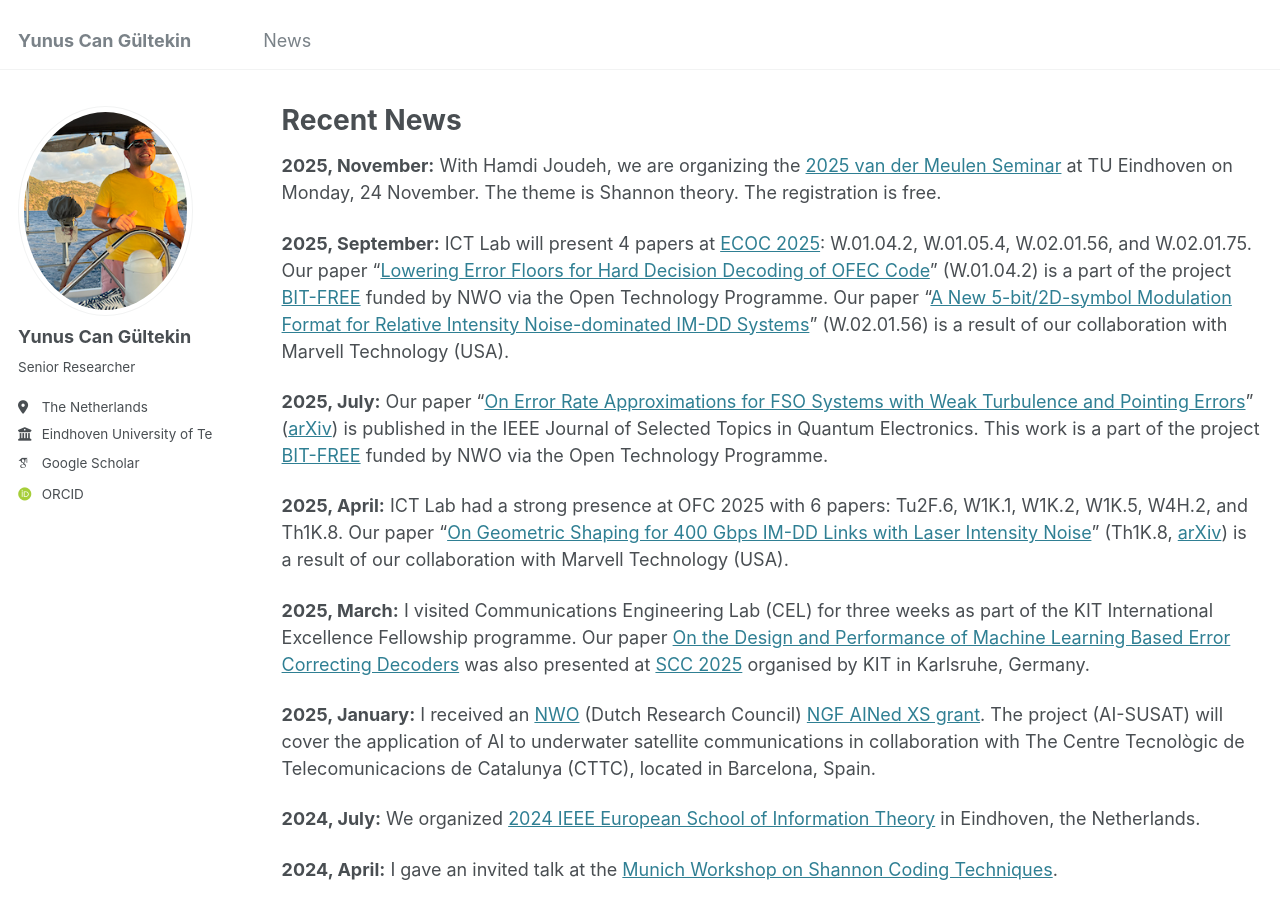
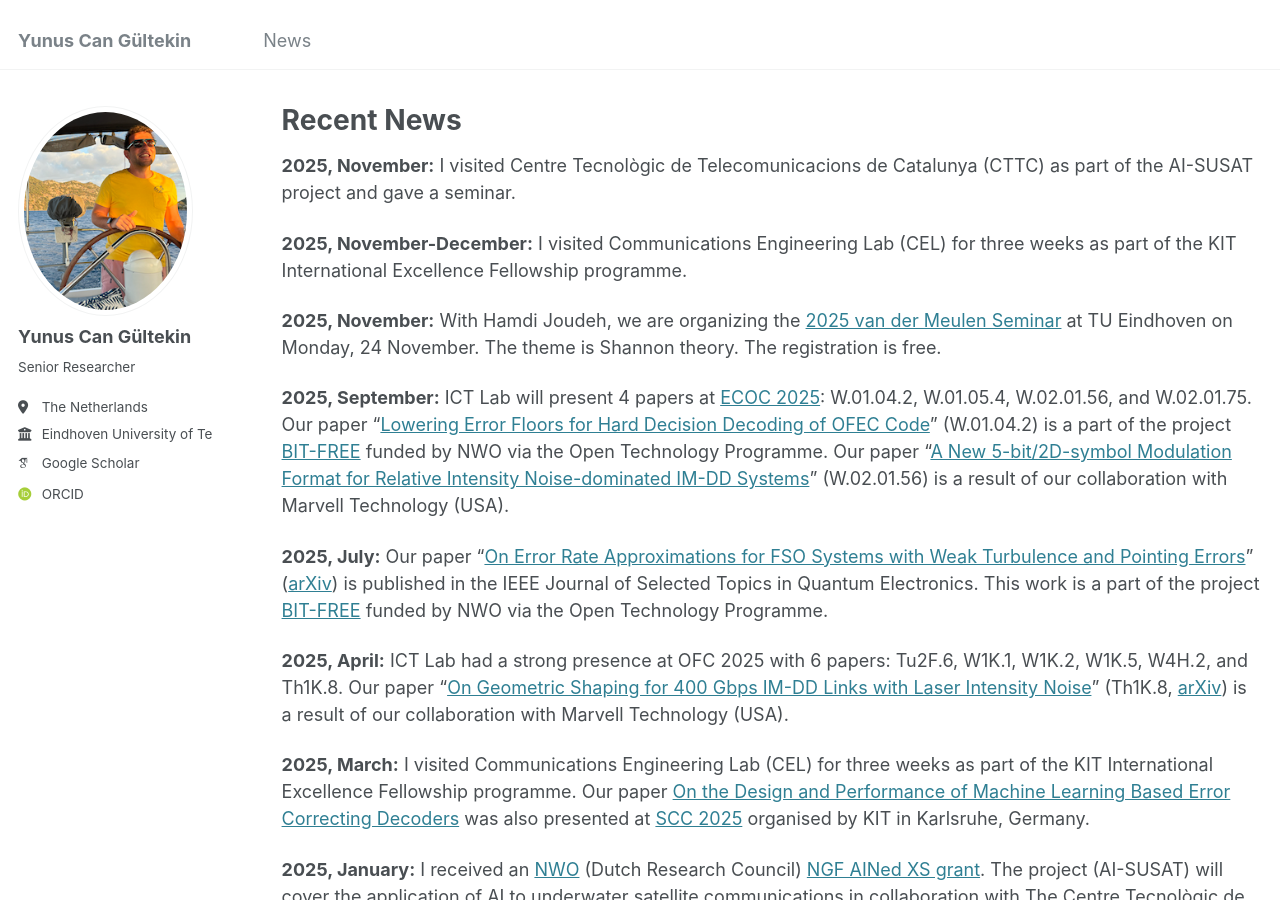
Before and after one commit to ycgultekin/ycgultekin.github.io, a Jekyll site: the page built from _pages/news.md, in a window 1280 px wide and 900 px high. Built offline with Jekyll 4.4.1, drawn with Linux system fonts in a browser that asks for light colours; some web fonts are replaced.

Commit message:
kit-3 cttc-1

```diff
--- a/_pages/news.md
+++ b/_pages/news.md
@@ -9,6 +9,10 @@ redirect_from:
 ---
 
 {% include base_path %}
+
+**2025, November:** I visited Centre Tecnològic de Telecomunicacions de Catalunya (CTTC) as part of the AI-SUSAT project and gave a seminar.
+
+**2025, November-December:** I visited Communications Engineering Lab (CEL) for three weeks as part of the KIT International Excellence Fellowship programme.
 
 **2025, November:** With Hamdi Joudeh, we are organizing the [2025 van der Meulen Seminar](https://www.tue-ictlab.nl/page/10) at TU Eindhoven on Monday, 24 November. The theme is Shannon theory. The registration is free.
 
```
